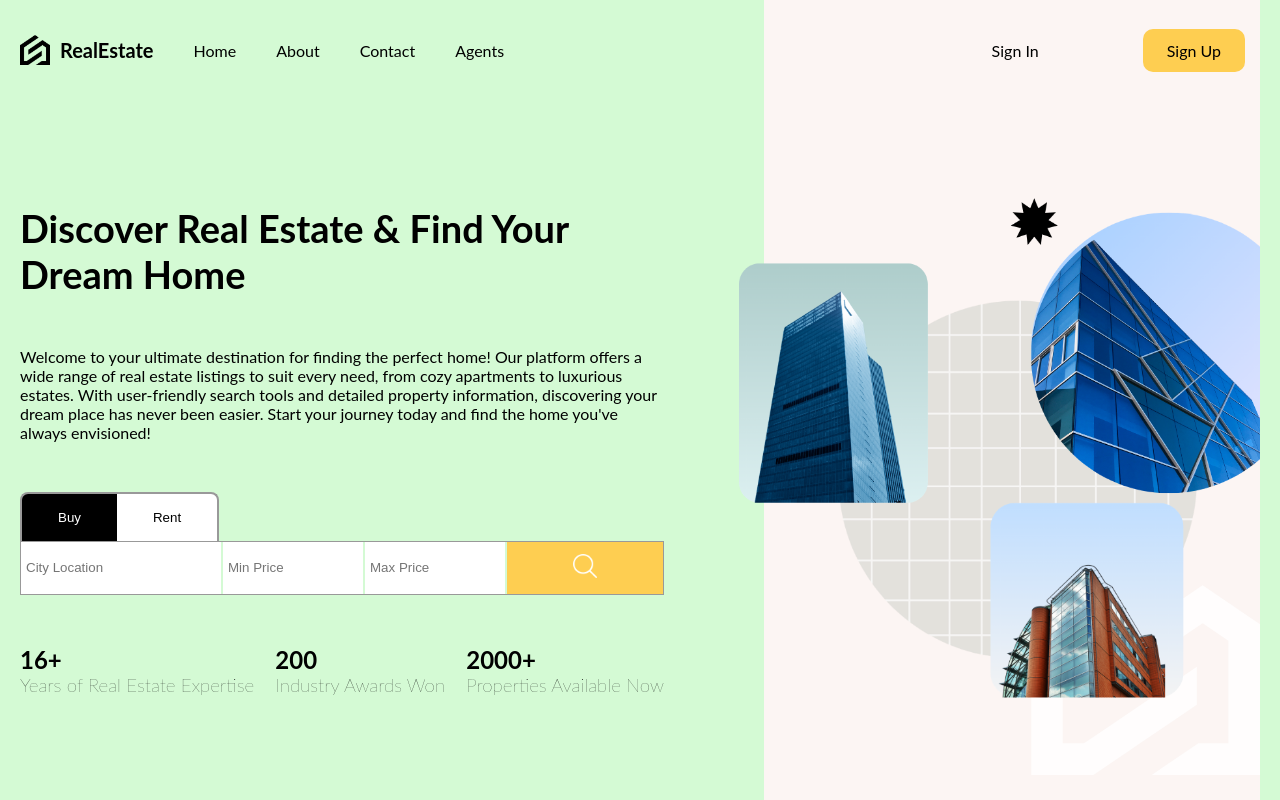
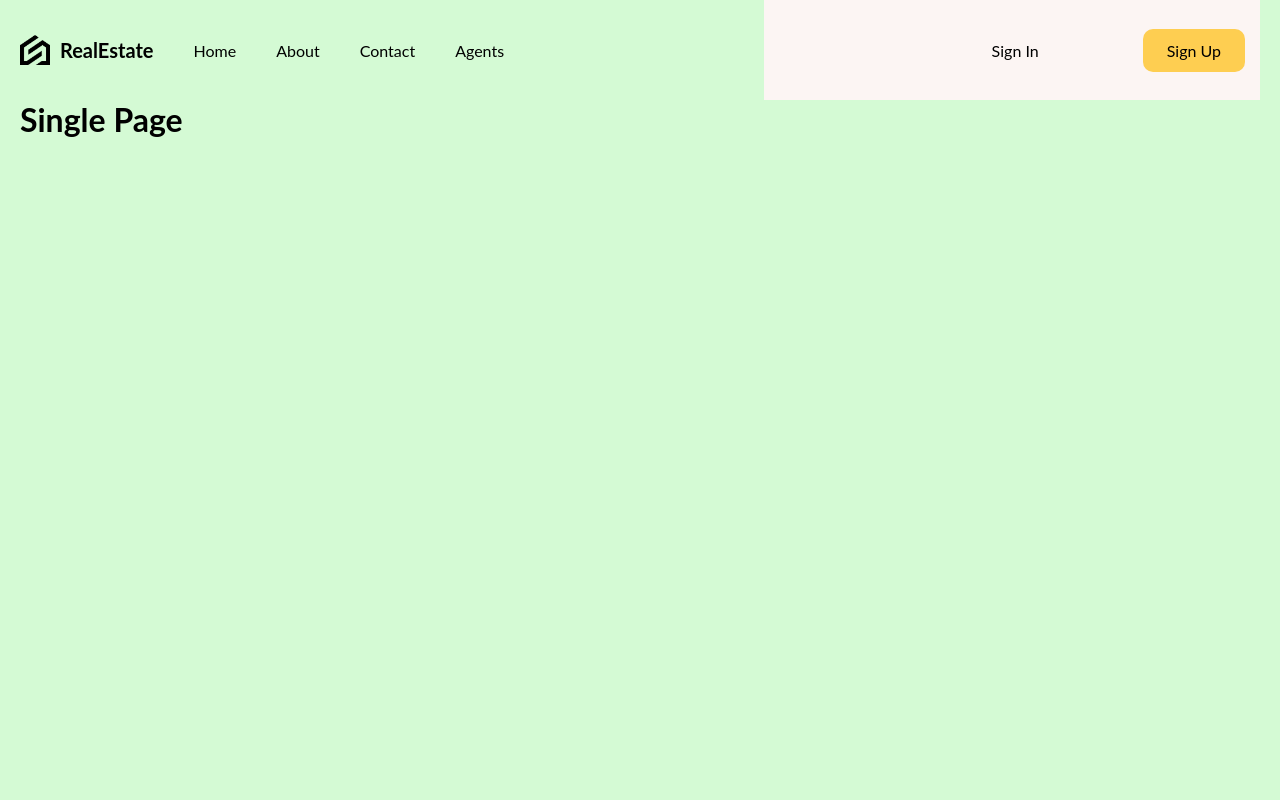
Before and after one commit to Gaurav237/Real-Estate-App, a React (Vite) app in the folder frontend/: page /1 in a window 1280 px wide. Shown: the top 800 px of the page. Built offline with nearby package versions, Linux system fonts and the light colour scheme.

Commit message:
files added using Layout (react-router-dom)

```diff
--- a/frontend/package.json
+++ b/frontend/package.json
@@ -12,6 +12,7 @@
   "dependencies": {
     "react": "^18.2.0",
     "react-dom": "^18.2.0",
+    "react-router-dom": "^6.23.1",
     "sass": "^1.77.4"
   },
   "devDependencies": {
--- a/frontend/src/App.jsx
+++ b/frontend/src/App.jsx
@@ -1,20 +1,37 @@
-import './layout.scss'
-import Navbar from './components/navbar/Navbar'
-import HomePage from './routes/homePage/HomePage'
-
+import HomePage from "./routes/homePage/HomePage";
+import ListPage from "./routes/listPage/ListPage";
+import Layout from "./routes/layout/Layout";
+import { createBrowserRouter, RouterProvider } from "react-router-dom";
+import SinglePage from "./routes/singlePage/SinglePage";
+import Login from "./routes/login/Login";
 
 function App() {
+  const router = createBrowserRouter([
+    {
+      path: "/",
+      element: <Layout />,
+      children: [
+        {
+          path: "/",
+          element: <HomePage />,
+        },
+        {
+          path: "/list",
+          element: <ListPage />,
+        },
+        {
+          path: "/:id",
+          element: <SinglePage />,
+        },
+        {
+          path: "/login",
+          element: <Login />,
+        },
+      ],
+    },
+  ]);
 
-  return (
-    <div className="layout">
-      <div className='navbar'>
-        <Navbar />
-      </div>
-      <div className='content'>
-        <HomePage />
-      </div>
-    </div>
-  )
+  return <RouterProvider router={router} />;
 }
 
-export default App
+export default App;
--- /dev/null
+++ b/frontend/src/routes/layout/Layout.jsx
@@ -0,0 +1,19 @@
+import React from "react";
+import "./layout.scss";
+import Navbar from "../../components/navbar/Navbar";
+import { Outlet } from "react-router-dom";
+
+const Layout = () => {
+  return (
+    <div className="layout">
+      <div className="navbar">
+        <Navbar />
+      </div>
+      <div className="content">
+        <Outlet />
+      </div>
+    </div>
+  );
+};
+
+export default Layout;
--- a/frontend/src/layout.scss
+++ b/frontend/src/routes/layout/layout.scss
@@ -1,4 +1,4 @@
-@import './responsive.scss';
+@import '../../responsive.scss';
 
 
 .layout {
--- /dev/null
+++ b/frontend/src/routes/listPage/ListPage.jsx
@@ -0,0 +1,8 @@
+import React from "react";
+import "./listPage.scss";
+
+const ListPage = () => {
+  return <div>List page</div>;
+};
+
+export default ListPage;
--- /dev/null
+++ b/frontend/src/routes/login/Login.jsx
@@ -0,0 +1,12 @@
+import React from "react";
+import "./login.scss";
+
+const Login = () => {
+  return (
+    <div>
+      <h1>Login</h1>
+    </div>
+  );
+};
+
+export default Login;
--- /dev/null
+++ b/frontend/src/routes/singlePage/SinglePage.jsx
@@ -0,0 +1,12 @@
+import React from "react";
+import "./singlePage.scss";
+
+const SinglePage = () => {
+  return (
+    <div>
+      <h1>Single Page</h1>
+    </div>
+  );
+};
+
+export default SinglePage;
```
Also changed, not shown: frontend/src/routes/listPage/listPage.scss (added), frontend/src/routes/login/login.scss (added), frontend/src/routes/singlePage/singlePage.scss (added), 1 other file (tests, documents, lock files or other folders).
